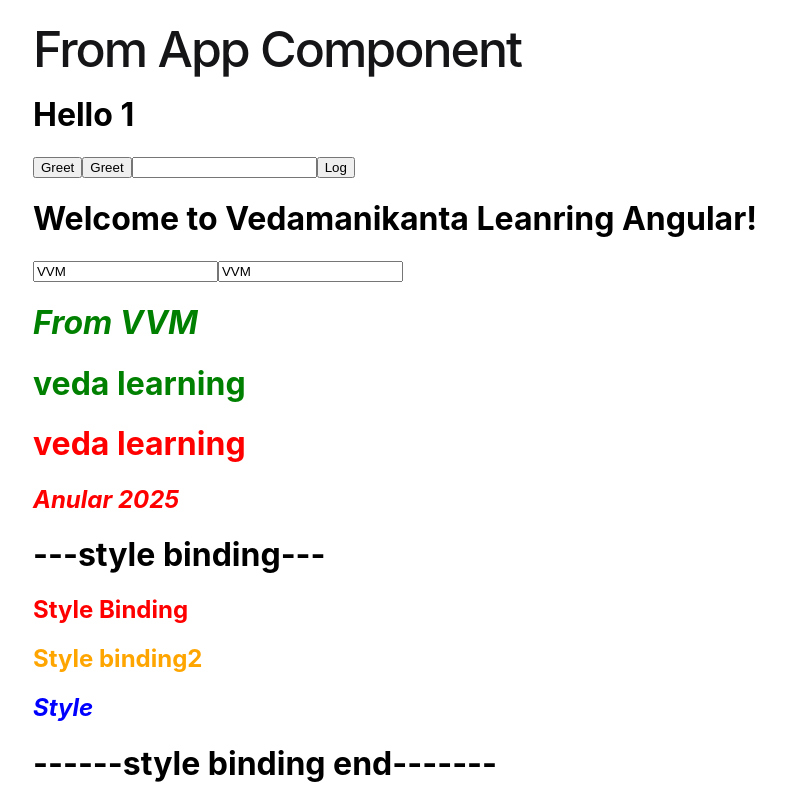
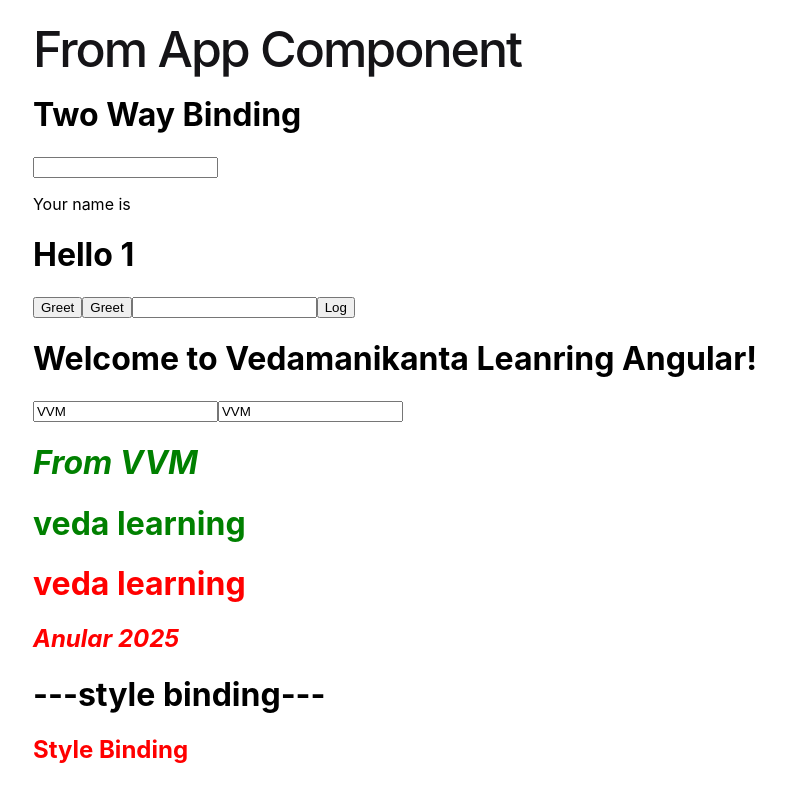
Before and after one commit to vedamanikanta2023/binding, an Angular app: page / in a window 1280 px wide. Shown: the top 786 px of the page, without its empty margins (245-1031 px from the left). Built offline with nearby package versions, Linux system fonts and the light colour scheme.

Commit message:
two way binding

```diff
--- a/src/app/app.html
+++ b/src/app/app.html
@@ -185,6 +185,7 @@
 <main class="main">
  <div>
   <h1>From App Component</h1>
+  <app-two-way-binding></app-two-way-binding>
   <app-event-binding></app-event-binding>
   <app-test></app-test>
  </div>
--- a/src/app/app.ts
+++ b/src/app/app.ts
@@ -2,10 +2,11 @@
 import { RouterOutlet } from '@angular/router';
 import { Test } from './test/test';
 import { EventBinding } from './event-binding/event-binding';
+import { TwoWayBinding } from './two-way-binding/two-way-binding';
 
 @Component({
   selector: 'app-root',
-  imports: [RouterOutlet,Test,EventBinding],
+  imports: [RouterOutlet,Test,EventBinding,TwoWayBinding],
   templateUrl: './app.html',
   styleUrl: './app.css'
 })
--- /dev/null
+++ b/src/app/two-way-binding/two-way-binding.ts
@@ -0,0 +1,15 @@
+import { Component } from '@angular/core';
+import { FormsModule } from '@angular/forms';
+@Component({
+  selector: 'app-two-way-binding',
+  standalone: true,
+imports: [FormsModule],
+  template: `<h1>Two Way Binding</h1>
+  <input [(ngModel)]="name" type="text" />
+  <p>Your name is {{name}}</p>
+  `,
+  styles: []
+})
+export class TwoWayBinding {
+public name = ""
+}
```
Also changed, not shown: 1 other file (tests, documents, lock files or other folders).
